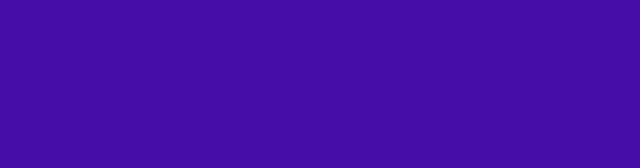
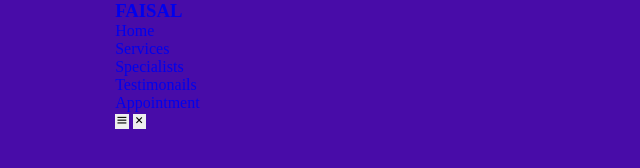
Before and after one commit to Faisallm/hospital, a plain HTML site: page index.html in a window 1280 px wide. Shown: the whole page, without its empty margins (0-640 px from the left). Drawn offline with nearby package versions, Linux system fonts and the light colour scheme; a web font is replaced by a local one.

Commit message:
Its not clicking

```diff
--- a/index.html
+++ b/index.html
@@ -7,9 +7,35 @@
     <title>Hospital Website App</title>
     <!-- minified css, generated by sass -->
     <link rel="stylesheet" href="style.css">
+    <!-- boxicons icons -->
+    <link href='https://unpkg.com/boxicons@2.1.4/css/boxicons.min.css' rel='stylesheet'>
+
 </head>
 
 <body>
+    <!-- navigation bar -->
+    <nav>
+        <div class="container">
+            <!-- logo -->
+            <a href="#" class="nav__logo">
+                <h3>FAISAL</h3>
+            </a>
+            <!-- list navigation links -->
+            <ul id="nav-items">
+                <li><a href="#">Home</a></li>
+                <li><a href="#services">Services</a></li>
+                <li><a href="#specialists">Specialists</a></li>
+                <li><a href="#testimonials">Testimonails</a></li>
+                <li><a href="#appointment">Appointment</a></li>
+            </ul>
+
+            <!-- button -->
+            <button id="open__nav-btn"><i class='bx bx-menu'></i></button>
+            <button id="close__nav-btn"><i class='bx bx-x'></i></button>
+        </div>
+    </nav>
+    <!-- ################################### END OF NAV ############################## -->
+
 </body>
 
 </html>
--- a/partials/_general.scss
+++ b/partials/_general.scss
@@ -1,3 +1,17 @@
+html {
+    scroll-behavior: smooth;
+}
+
+body {
+    // Montserrat is a sans-sarif theme
+    font-family: "Montserrat", sans-serif;
+    line-height: 1.5;
+    color: $dark-color;
+    background: rgba($primary-color-variant, 0.1);
+    // we can't highlight any text on the page
+    user-select: none;
+}
+
 .container {
     // 82% of screen width for large screens
     width: $container-lg;
--- /dev/null
+++ b/partials/_nav.scss
@@ -0,0 +1,12 @@
+nav {
+    // 100 view port width
+    width: 100vw;
+    height: 5rem;
+    position: fixed;
+    z-index: 10;
+    display: grid;
+    background: red;
+    .container {
+        background: white;
+    }
+}
--- a/style.scss
+++ b/style.scss
@@ -3,3 +3,4 @@
 @import './partials/config';
 @import './partials/mixins';
 @import './partials/general';
+@import './partials/nav';
```
